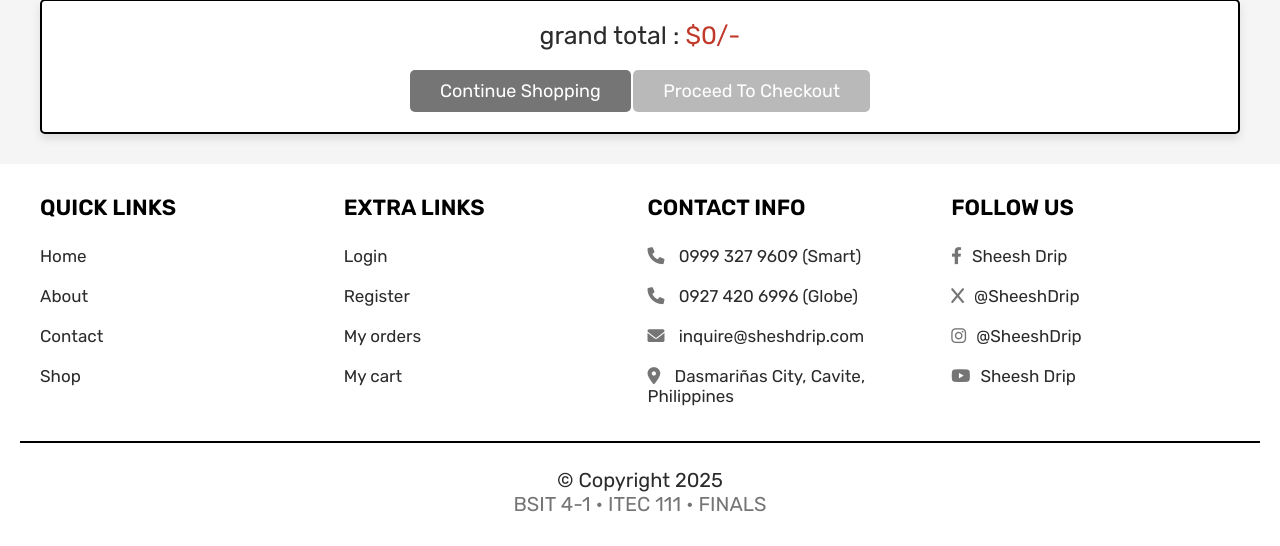
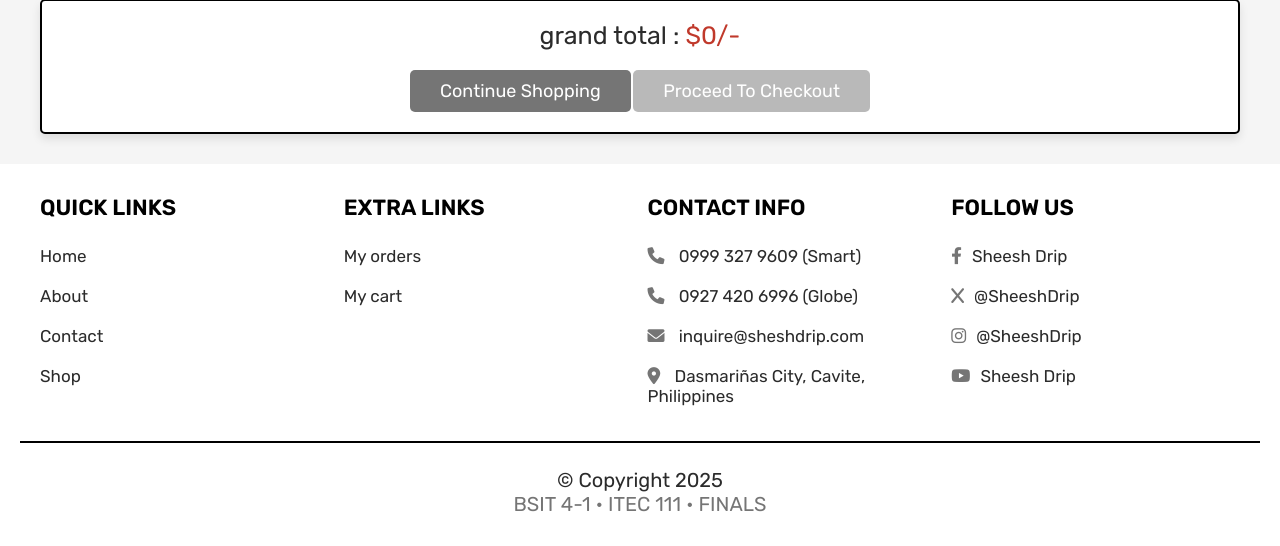
Before and after one commit to joshuaxpenuela/Sheesh-Drip-ITEC111-FINALS, a PHP site: page /cart.php in a window 1280 px wide. Shown: the part 522-1068 px from the top of the page. Run offline with PHP 8.4, Linux system fonts and the light colour scheme; a user stored in the database is signed in; data comes from the database, SQL or seed files in the repository.

Commit message:
2nd part three

```diff
--- a/footer.php
+++ b/footer.php
@@ -12,8 +12,6 @@
 
         <div class="box">
             <h3>extra links</h3>
-            <a href="login.php">Login</a>
-            <a href="register.php">Register</a>
             <a href="orders.php">My orders</a>
             <a href="cart.php">My cart</a>
         </div>
```
